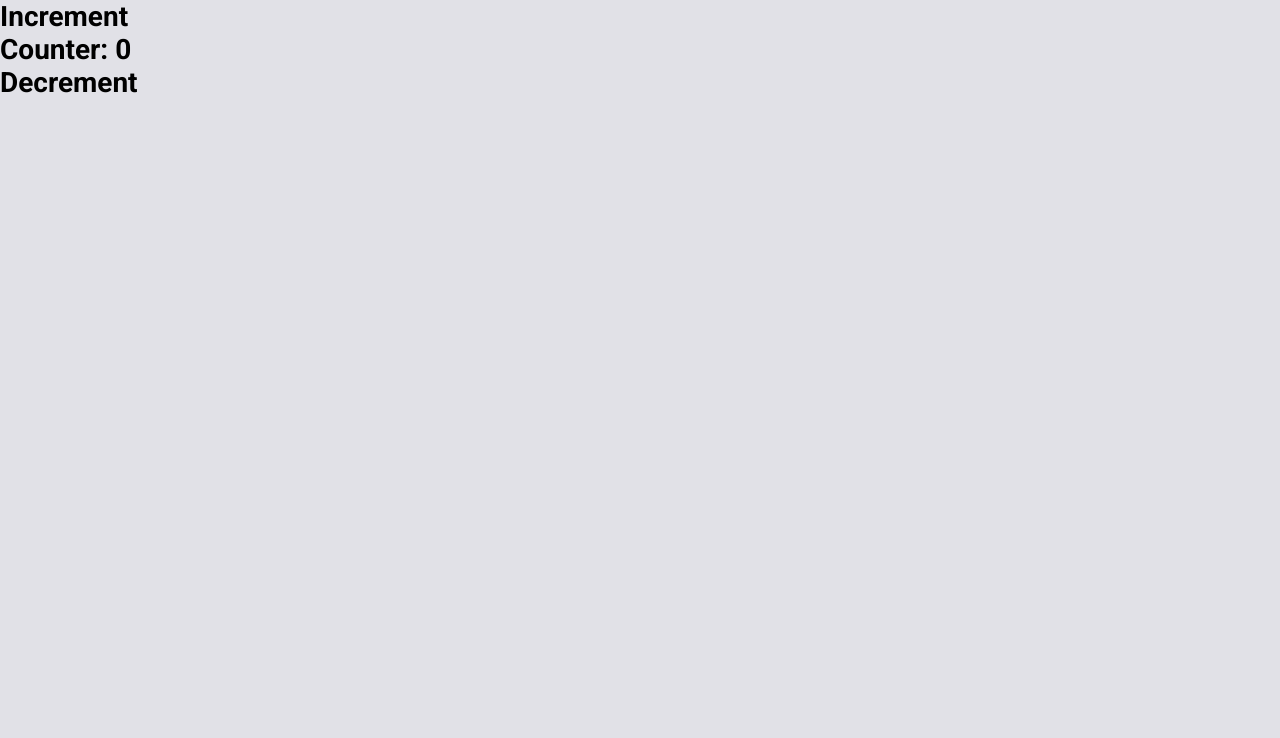
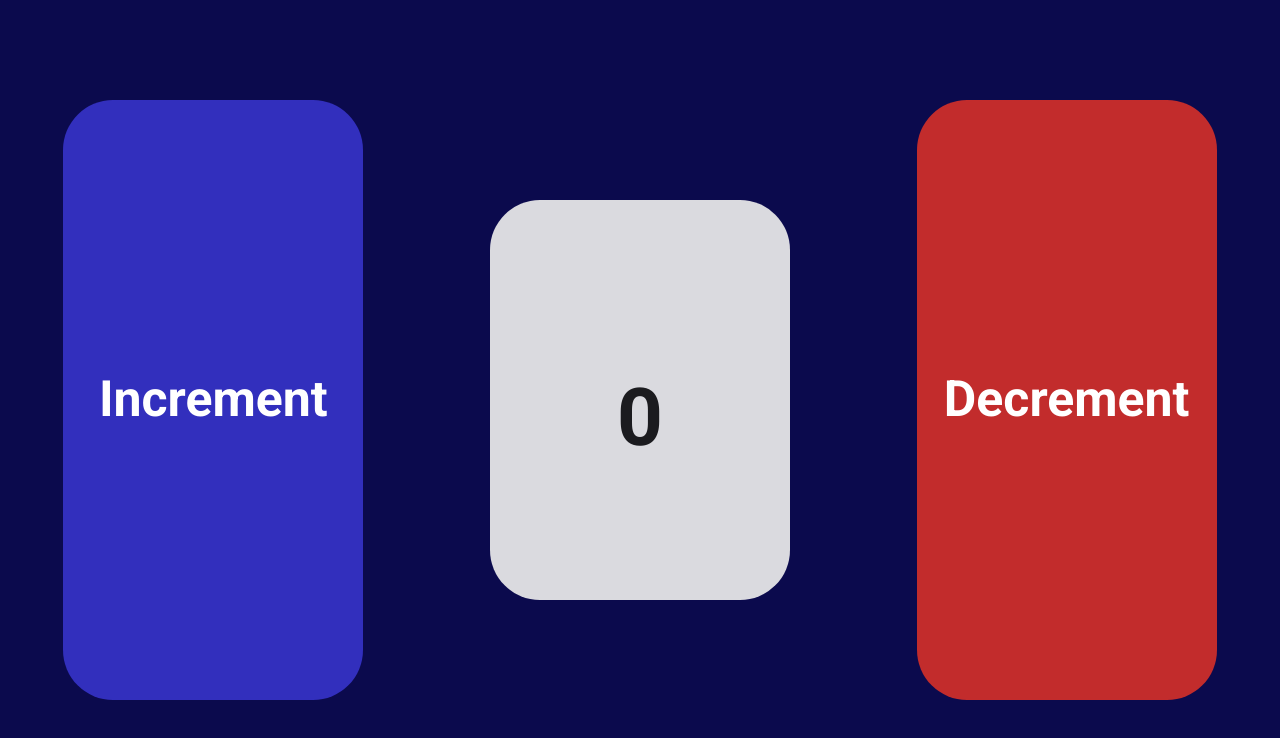
Before and after one commit to JoaoVitorFerreiraJ/Redux-e-Hooks, a React (Create React App) app in the folder App/redux-hooks/: page / in a window 1280 px wide. Shown: the top 738 px of the page. Built offline with nearby package versions, Linux system fonts and the light colour scheme.

Commit message:
estilizando o exemplo

```diff
--- a/App/redux-hooks/src/components/Counter.js
+++ b/App/redux-hooks/src/components/Counter.js
@@ -15,14 +15,13 @@ const Counter = () => {
 
     return(
         <div className='counter-container'>
-            <div className='container'>
             <div onClick={handleIncrement} className='increment'>
                 <h1>
                     Increment
                 </h1>
             </div>
             <div className='counter'>
-                    <h1>Counter: { counter }</h1>
+                <h1>{ counter }</h1>
             </div>
             <div onClick={handleDecrement} className='decrement'>
                 <h1>
@@ -30,7 +29,6 @@ const Counter = () => {
                 </h1>
             </div>
         </div>
-        </div>
     )
 }
 
--- a/App/redux-hooks/src/components/styles.css
+++ b/App/redux-hooks/src/components/styles.css
@@ -0,0 +1,68 @@
+.counter-container {
+    background: #0b0a4d;
+    width: 100vw;
+    height: 100vh;
+
+    display: grid;
+    grid-template-columns: 1fr 1fr 1fr;
+
+    align-items: center;
+    justify-items: center;
+}
+
+.increment {
+    background: #322fbd;
+    height: 600px;
+    width: 300px;
+    border-radius: 50px;
+    transition: filter 0.2s;
+}
+
+.increment:hover {
+    filter: brightness(90%);
+    border: solid 3px #1f1e74;
+}
+
+.increment h1 {
+    text-align: center;
+    margin-top: 90%;
+    color: #fff;
+    font-size: 50px;
+
+}
+
+.counter {
+    background: #dadadf;
+    height: 400px;
+    width: 300px;
+    border-radius: 50px;
+}
+
+.counter h1 {
+    text-align: center;
+    margin-top: 57%;
+    color: #1b1b1f;
+    font-size: 80px;
+}
+
+.decrement {
+    background: #c22c2c;
+    height: 600px;
+    width: 300px;
+    border-radius: 50px;
+    text-align: center;
+    transition: filter 0.2s;
+}
+
+.decrement:hover {
+    filter: brightness(90%);
+    border: solid 3px #9c1b1b;
+}
+
+.decrement h1 {
+    text-align: center;
+    margin-top: 90%;
+    color: #fff;
+    font-size: 50px;
+
+}
--- a/App/redux-hooks/src/global.css
+++ b/App/redux-hooks/src/global.css
@@ -9,6 +9,6 @@
 
 body {
     font: 400 14px Roboto, sans-serif;
-    background: #e1e1e7;
+    background: #0b0a4d;
     -webkit-font-smoothing: antialiased;
 }
```
Lines whose indentation alone changed are shown as unchanged.
